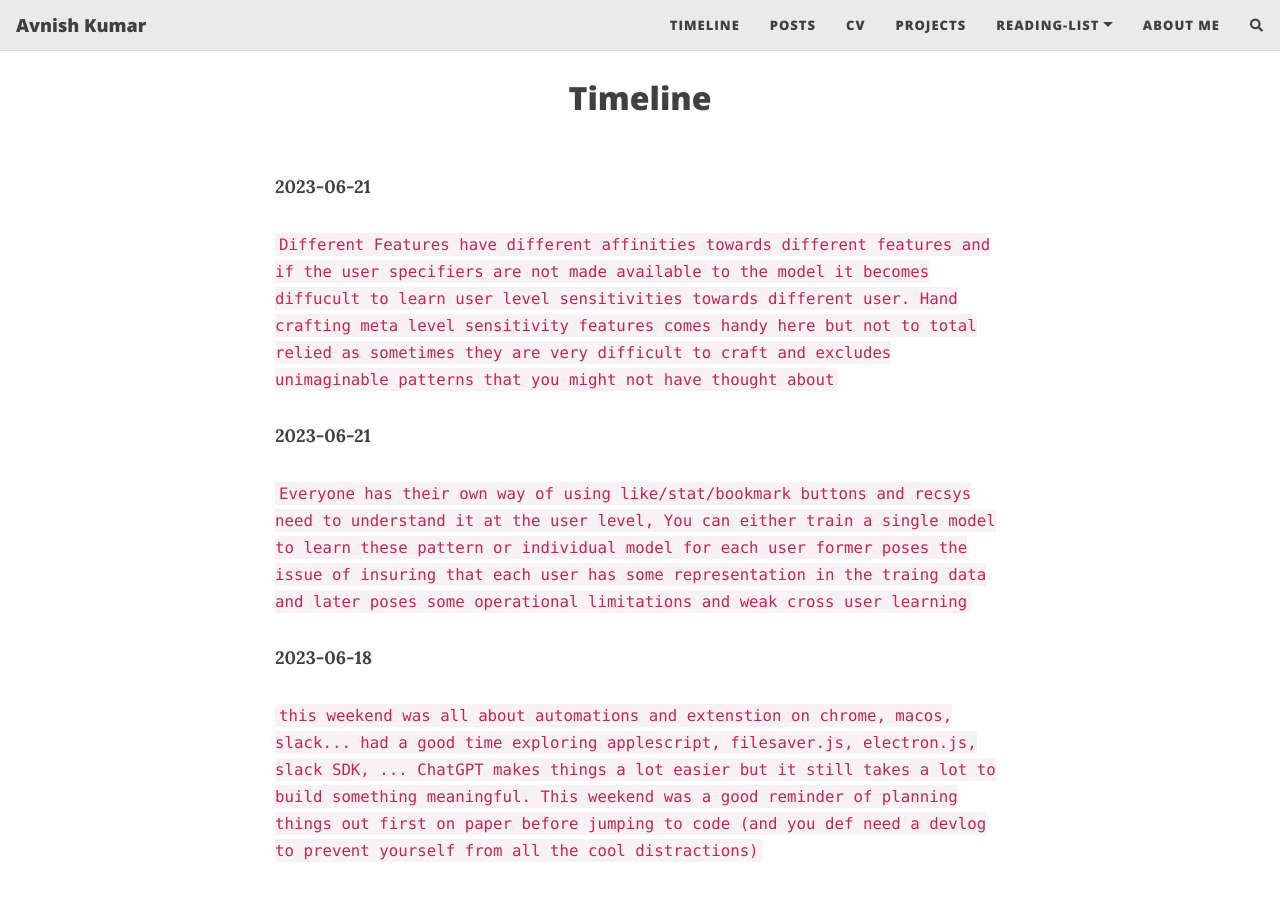
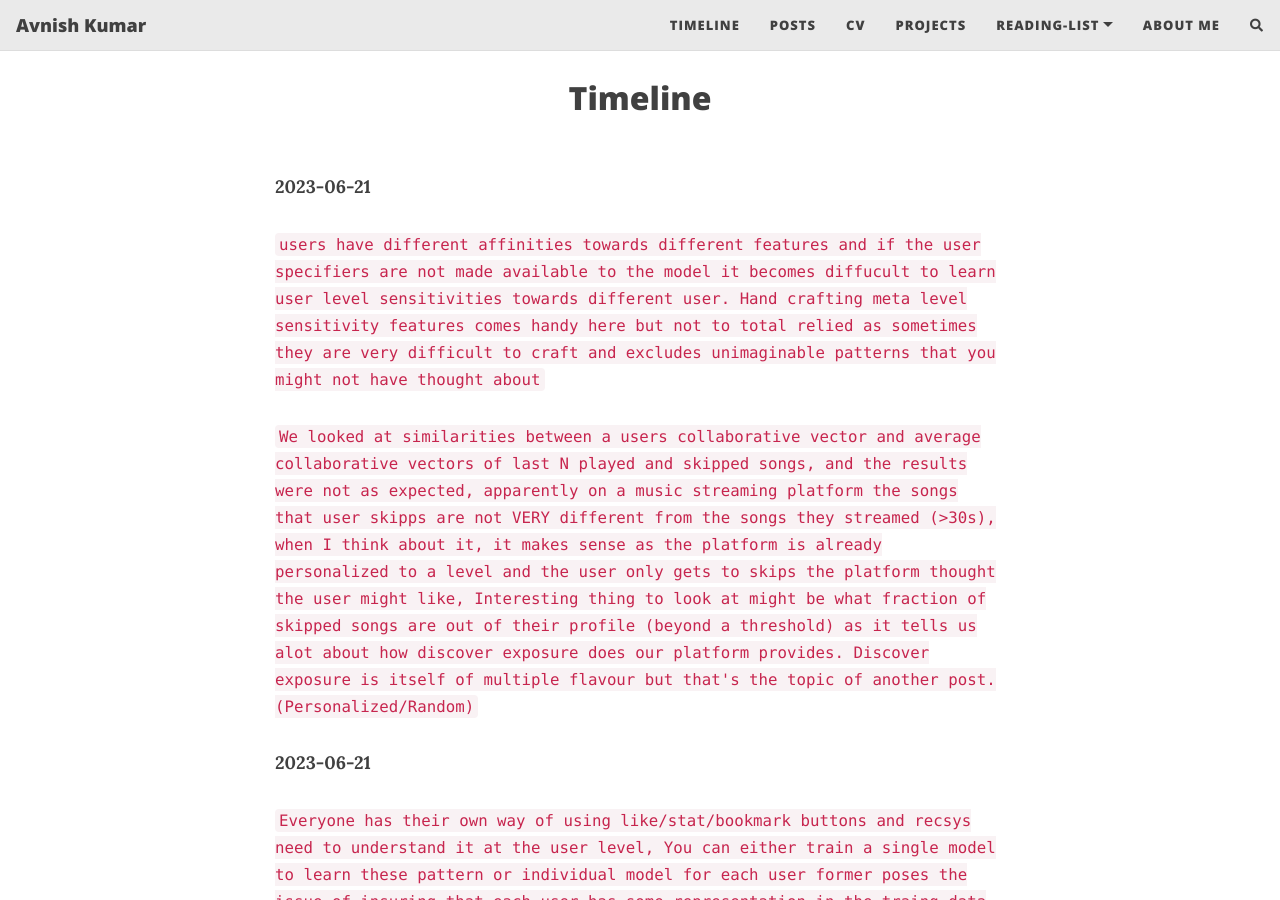
Before and after one commit to kavnish/kavnish.github.io, a Jekyll site: the page built from pages/timeline.md, in a window 1280 px wide and 900 px high. Built offline with Jekyll 4.4.1, drawn with Linux system fonts in a browser that asks for light colours; nearby versions of some CDN libraries; comment, search, counter and statistics services are not loaded.

Commit message:
updated tl

```diff
--- a/pages/timeline.md
+++ b/pages/timeline.md
@@ -9,9 +9,13 @@ full-width: false
 published: true
 ---
 
+
+
 **2023-06-21**
 
-`Different Features have different affinities towards different features and if the user specifiers are not made available to the model it becomes diffucult to learn user level sensitivities towards different user. Hand crafting meta level sensitivity features comes handy here but not to total relied as sometimes they are very difficult to craft and excludes unimaginable patterns that you might not have thought about`
+`users have different affinities towards different features and if the user specifiers are not made available to the model it becomes diffucult to learn user level sensitivities towards different user. Hand crafting meta level sensitivity features comes handy here but not to total relied as sometimes they are very difficult to craft and excludes unimaginable patterns that you might not have thought about`
+
+`We looked at similarities between a users collaborative vector and average collaborative vectors of last N played and skipped songs, and the results were not as expected, apparently on a music streaming platform the songs that user skipps are not VERY different from the songs they streamed (>30s), when I think about it, it makes sense as the platform is already personalized to a level and the user only gets to skips the platform thought the user might like, Interesting thing to look at might be what fraction of skipped songs are out of their profile (beyond a threshold) as it tells us alot about how discover exposure does our platform provides. Discover exposure is itself of multiple flavour but that's the topic of another post. (Personalized/Random)`
 
 **2023-06-21**
 
```
